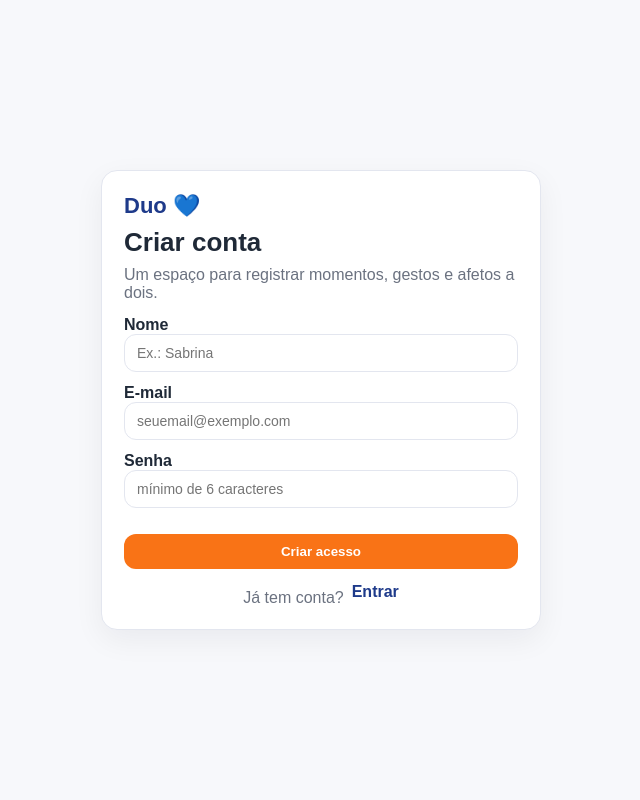
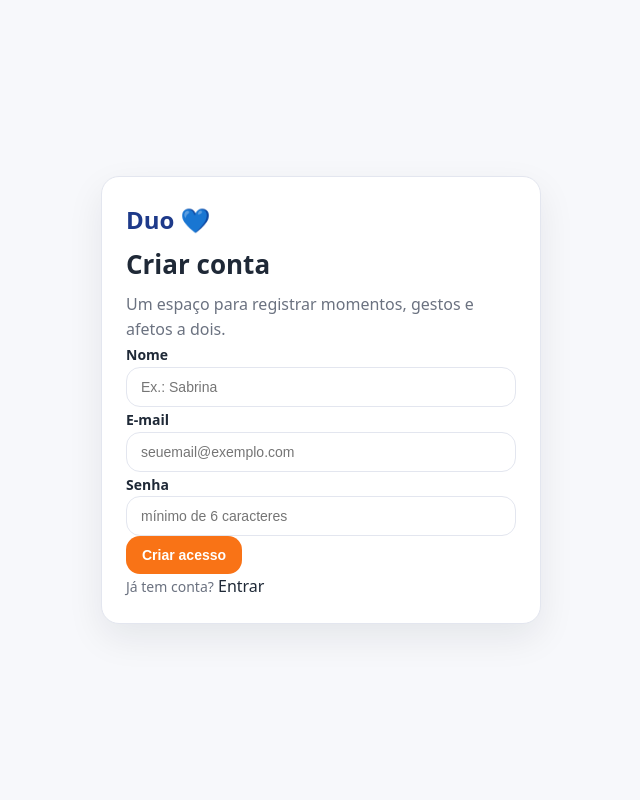
Before and after one commit to sabrinaandraderocha-cmyk/duo, a FastAPI app: page /signup in a window 1280 px wide. Shown: the whole page, without its empty margins (319-959 px from the left). Run offline with FastAPI, Linux system fonts and the light colour scheme.

Commit message:
Update style.css

```diff
--- a/app/static/css/style.css
+++ b/app/static/css/style.css
@@ -8,29 +8,30 @@
   --text:#1f2937;
   --muted:#6b7280;
 
-  /* Azul (identidade / apoio) */
+  /* Azul (identidade) */
   --accent:#1e3a8a;
   --accent2:#2563eb;
 
-  /* Laranja (ação principal) */
-  --primary:#f97316;          /* laranja principal */
-  --primary-hover:#ea580c;    /* laranja hover */
-  --primary-soft:#fff1e6;     /* laranja suave */
+  /* Laranja (ação) */
+  --primary:#f97316;
+  --primary-hover:#ea580c;
+  --primary-soft:#fff1e6;
 
   --chip:#fff1e6;
   --chip-border:#ffd7bf;
 }
 
 /* =========================
-   RESET / BASE
+   RESET
    ========================= */
 *{ box-sizing:border-box; }
 
 body{
   margin:0;
-  font-family: Arial, sans-serif;
+  font-family: system-ui, -apple-system, BlinkMacSystemFont, "Segoe UI", Roboto, Arial, sans-serif;
   background: var(--bg);
   color: var(--text);
+  line-height: 1.55;
 }
 
 a{ color:inherit; text-decoration:none; }
@@ -77,54 +88,65 @@ a{ color:inherit; text-decoration:none; }
 .card{
   background: var(--card);
   border: 1px solid var(--border);
-  border-radius: 14px;
-  padding: 16px;
+  border-radius: 16px;
+  padding: 18px;
 }
 
-.card-title h2{ margin:0; }
+.card + .card{
+  margin-top: 18px;
+}
+
+.card-title h2{
+  margin:0;
+  font-size: 20px;
+}
 
 .muted{
   color: var(--muted);
-  margin: 6px 0 0;
+  margin-top: 6px;
+  font-size: 14px;
 }
 
 /* =========================
-   GRID DUAS COLUNAS
+   GRID
    ========================= */
 .two-col{
   display:grid;
   grid-template-columns: 1fr 1fr;
-  gap:16px;
-  margin-top: 14px;
+  gap:18px;
+  margin-top: 18px;
 }
 
 @media (max-width: 820px){
-  .two-col{
-    grid-template-columns: 1fr;
-  }
+  .two-col{ grid-template-columns: 1fr; }
 }
 
 /* =========================
-   FORM / CAMPOS
+   FORM
    ========================= */
 label{
   font-weight: 700;
-  margin-top: 10px;
+  margin-top: 12px;
+  font-size: 14px;
 }
 
 input, textarea, select{
   width:100%;
-  padding: 10px 12px;
+  padding: 11px 14px;
   border:1px solid var(--border);
-  border-radius: 12px;
+  border-radius: 14px;
   background:#fff;
   font-size: 14px;
 }
 
-input:focus, textarea:focus{
+select{
+  cursor:pointer;
+}
+
+input:focus, textarea:focus, select:focus{
   outline:none;
   border-color: var(--primary);
-  box-shadow: 0 0 0 2px rgba(249,115,22,0.15);
+  box-shadow: 0 0 0 3px rgba(249,115,22,0.15);
 }
 
 textarea{
@@ -149,14 +207,14 @@ textarea{
    ========================= */
 .btn{
   border:0;
-  padding: 10px 14px;
-  border-radius: 12px;
+  padding: 11px 16px;
+  border-radius: 14px;
   cursor:pointer;
-  font-weight:700;
-  margin-top: 14px;
+  font-weight: 800;
+  font-size: 14px;
+  transition: all 0.18s ease;
 }
 
-/* 🔥 BOTÃO PRINCIPAL LARANJA */
 .btn.primary{
   background: var(--primary);
   color:#fff;
@@ -305,20 +337,19 @@ textarea{
 .auth-card{
   background: var(--card);
   border: 1px solid var(--border);
-  border-radius: 16px;
-  padding: 22px;
-  box-shadow: 0 10px 30px rgba(17, 24, 39, 0.06);
+  border-radius: 18px;
+  padding: 24px;
+  box-shadow: 0 14px 36px rgba(17, 24, 39, 0.08);
 }
 
 .auth-logo{
   font-weight: 900;
   color: var(--accent);
-  font-size: 22px;
-  margin-bottom: 8px;
+  font-size: 24px;
 }
 
 .auth-title{
-  margin: 0;
+  margin: 6px 0 0;
   font-size: 26px;
 }
 
@@ -327,59 +358,18 @@ textarea{
   color: var(--muted);
 }
 
-.auth-form{
-  margin-top: 14px;
-  display:flex;
-  flex-direction: column;
-  gap: 12px;
-}
-
-.auth-footer{
-  margin-top: 14px;
-  display:flex;
-  gap: 8px;
-  justify-content:center;
-}
-
-.auth-link{
-  color: var(--accent);
-  font-weight: 800;
-}
-
-.auth-alert{
-  margin-top: 12px;
-  padding: 10px 12px;
-  border-radius: 12px;
-  border: 1px solid #f5c2c7;
-  background: #fff5f5;
-  color: #991b1b;
-  font-weight: 700;
-}
 /* =========================
-   MICROANIMAÇÕES (HOVER)
+   MICROANIMAÇÕES
    ========================= */
-
-/* cards principais */
 .card,
 .entry,
 .side{
-  transition:
-    transform 0.18s ease,
-    box-shadow 0.18s ease,
-    border-color 0.18s ease;
+  transition: transform 0.18s ease, box-shadow 0.18s ease;
 }
 
-/* efeito ao passar o mouse */
 .card:hover,
 .entry:hover,
 .side:hover{
   transform: translateY(-3px);
-  box-shadow: 0 12px 28px rgba(249, 115, 22, 0.15);
-  border-color: var(--primary);
+  box-shadow: 0 14px 30px rgba(249,115,22,0.14);
 }
-
-/* leitura da timeline um pouco mais sutil */
-.readside:hover{
-  transform: translateY(-2px);
-  box-shadow: 0 10px 22px rgba(249, 115, 22, 0.12);
-}
```
Also changed, not shown: other parts of app/static/css/style.css (+79 -59 lines).
